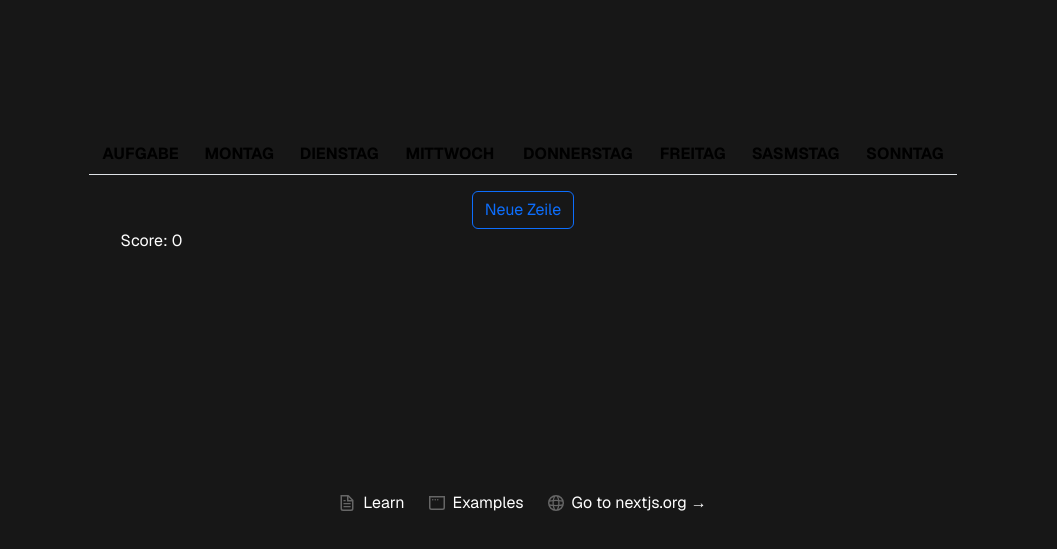
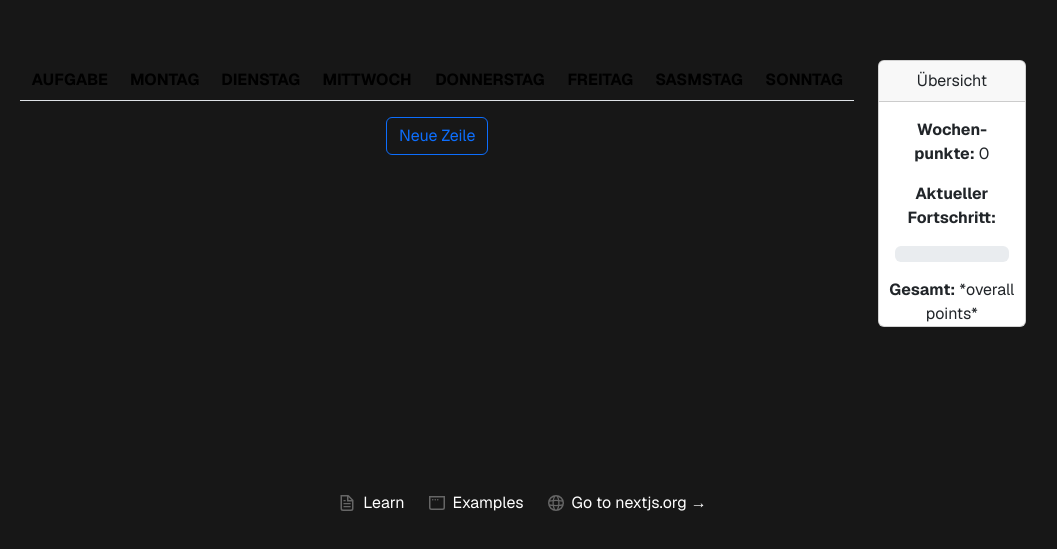
Before and after one commit to NicoleHenrici/reward_chart, a Next.js app: page / in a window 1280 px wide. Shown: the part 207-756 px from the top of the page, without its empty margins (117-1174 px from the left). Built offline with nearby package versions, Linux system fonts and the light colour scheme.

Commit message:
style(score): add HTML structure and styling

```diff
--- a/src/app/page.tsx
+++ b/src/app/page.tsx
@@ -13,6 +13,8 @@ export default function Home() {
   const [isVisible, setIsVisible] = useState(false);
   const [tasks, setTasks] = useState<TaskRecord[]>([]);
   const [score, setScore] = useState(0);
+
+  const scoreInPercent = Math.floor(tasks.length > 0 ? (score / (tasks.length * 7)) * 100 : 0);
 
   function showModalHandler() {
     setIsVisible((prevVisible) => !prevVisible);
@@ -66,7 +68,20 @@ export default function Home() {
                 onClick={showModalHandler}>Neue Zeile</button>
             </div>
             <div className="col-2">
-              Score: {score}
+              <div className="card">
+                <div className="card-header">
+                  Übersicht
+                </div>
+                <div className="card-body">
+                  <p className="card-text"><span className="fw-bold">Wochen&shy;punkte:</span> {score}</p>
+                  <p className="card-text fw-bold"> Aktueller Fortschritt:</p>
+                  <div className="progress" role="progressbar" aria-label="Success example" aria-valuenow={score} aria-valuemin={0} aria-valuemax={tasks.length * 7} >
+                    <div className="progress-bar text-bg-success" style={{ width: `${scoreInPercent}%` }}>{scoreInPercent}%</div>
+                  </div>
+                </div>
+                {/* todo: sum up all overall points */}
+                <p className="card-text"><span className="fw-bold">Gesamt:</span> *overall points*</p>
+              </div>
             </div>
           </div>
         </div>
```
